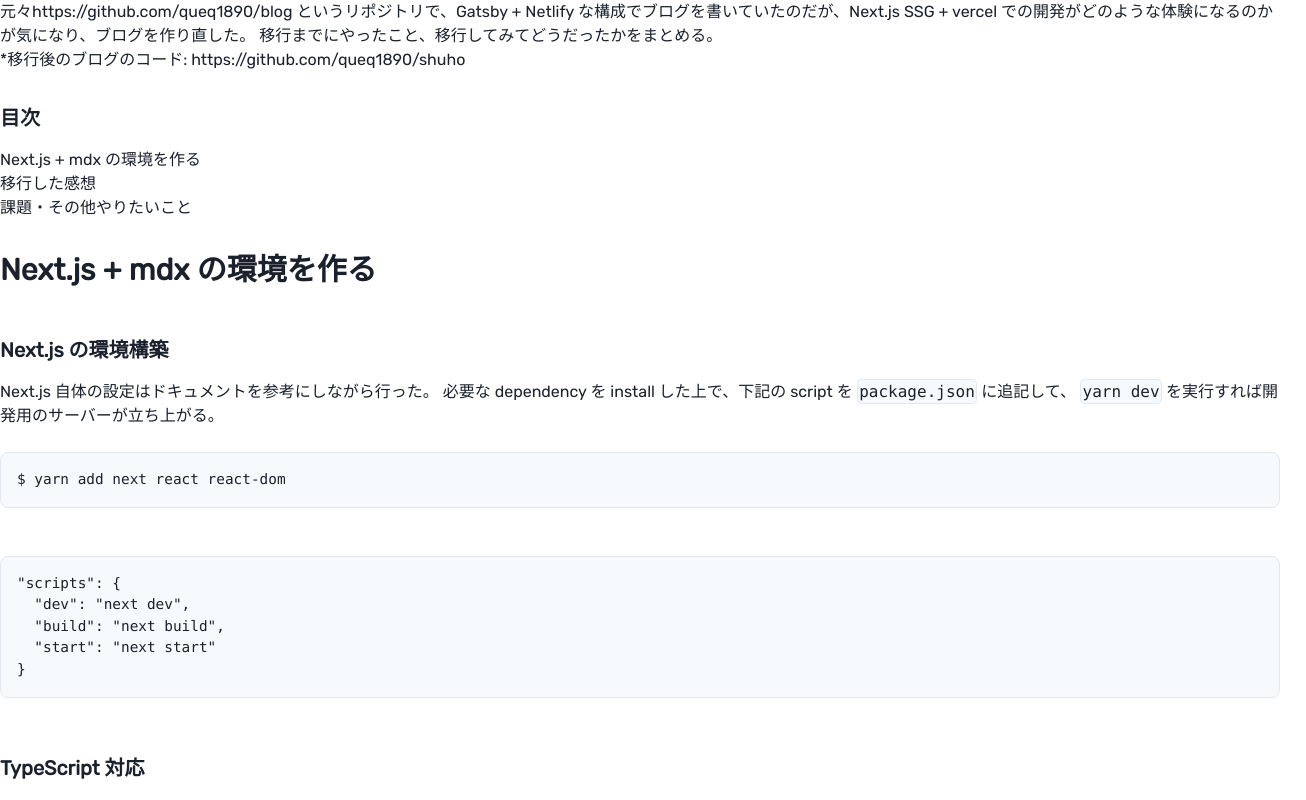
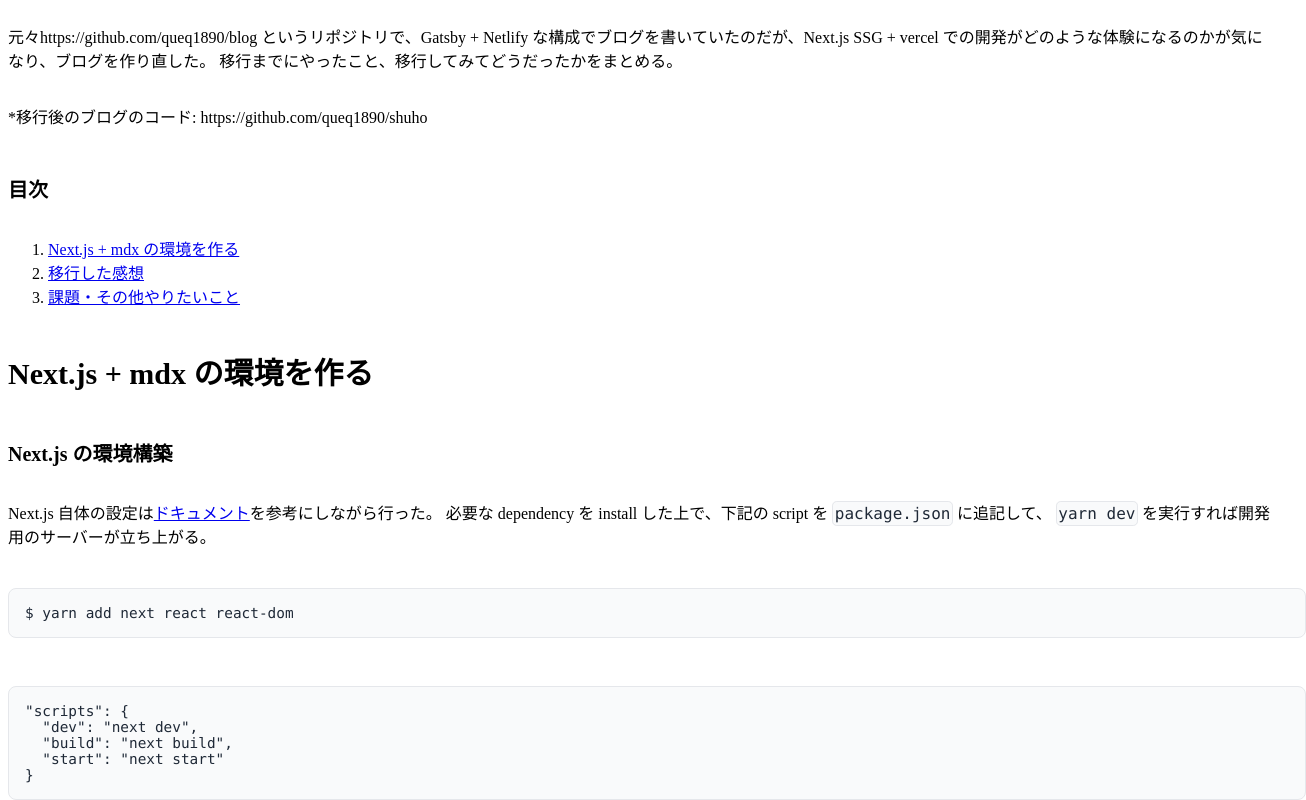
Before and after one commit to queq1890/shuho, a Next.js app: page /blog/new-blog in a window 1280 px wide. Shown: the top 800 px of the page, 1306 px wide, since content can reach past the window. Built offline with nearby package versions, Linux system fonts and the light colour scheme.

Commit message:
Rewrite prism theme

```diff
--- a/src/pages/_app.tsx
+++ b/src/pages/_app.tsx
@@ -2,11 +2,9 @@
 import { AppProps } from 'next/app';
 import { MDXProvider } from '@mdx-js/react';
 import { Global, css } from '@emotion/react';
-import { ChakraProvider } from '@chakra-ui/react';
 import MDXComponents from 'components/molecules/MDXComponents';
 import 'tailwindcss/tailwind.css';
-import theme from 'utility/theme';
-import { prismLightTheme } from 'utility/prismTheme';
+import 'utility/prism.css';
 
 const MyApp = (props: AppProps) => {
   const { Component, pageProps } = props;
@@ -20,7 +18,6 @@
         />
       </Head>
 
-      <ChakraProvider theme={theme}>
       <Global
         styles={css`
           @font-face {
@@ -28,9 +25,6 @@
             src: url('/fonts/Rubik-Regular.ttf');
             font-display: swap;
           }
-
-            /* TODO: Dark mode */
-            ${prismLightTheme}
 
           html {
             min-width: 300px;
@@ -48,7 +42,6 @@
       <MDXProvider components={MDXComponents}>
         <Component {...pageProps} />
       </MDXProvider>
-      </ChakraProvider>
     </>
   );
 };
--- /dev/null
+++ b/src/utility/prism.css
@@ -0,0 +1,132 @@
+code {
+  white-space: pre;
+}
+code:not(.mdx-inline-code),
+pre:not(.mdx-inline-code) {
+  color: #1f2937;
+  background: none;
+  font-family: ui-monospace, SFMono-Regular, Menlo, Monaco, Consolas,
+    'Liberation Mono', 'Courier New', monospace;
+  text-align: left;
+  word-spacing: normal;
+  word-break: normal;
+  word-wrap: normal;
+  -moz-tab-size: 4;
+  -o-tab-size: 4;
+  tab-size: 4;
+  -webkit-hyphens: none;
+  -moz-hyphens: none;
+  -ms-hyphens: none;
+  hyphens: none;
+  width: 100%;
+}
+/* Code blocks */
+pre:not(.mdx-inline-code) {
+  padding: 1rem;
+  margin: 1.5rem 0;
+  overflow: auto;
+  min-width: 100%;
+  font-size: 0.9rem;
+  white-space: nowrap;
+}
+:not(pre) > code:not(.mdx-inline-code),
+pre:not(.mdx-inline-code) {
+  background: #f9fafb;
+  border: 1px solid #e5e7eb;
+  border-radius: 0.5rem;
+}
+/* Inline code */
+:not(pre) > code:not(.mdx-inline-code) {
+  padding: 0.1em;
+  border-radius: 0.3em;
+  white-space: normal;
+}
+.token.comment,
+.token.prolog,
+.token.doctype,
+.token.cdata {
+  color: slategray;
+}
+.token.punctuation {
+  color: #999;
+}
+.token.namespace {
+  opacity: 0.7;
+}
+.token.property,
+.token.tag,
+.token.boolean,
+.token.number,
+.token.constant,
+.token.symbol,
+.token.deleted {
+  color: #905;
+}
+.token.selector,
+.token.attr-name,
+.token.string,
+.token.char,
+.token.builtin,
+.token.inserted {
+  color: #690;
+}
+.token.operator,
+.token.entity,
+.token.url,
+.language-css .token.string,
+.style .token.string {
+  color: #9a6e3a;
+}
+.token.atrule,
+.token.attr-value,
+.token.keyword {
+  color: #07a;
+}
+.token.function,
+.token.class-name {
+  color: #dd4a68;
+}
+.token.regex,
+.token.important,
+.token.variable {
+  color: #e90;
+}
+.token.important,
+.token.bold {
+  font-weight: bold;
+}
+.token.italic {
+  font-style: italic;
+}
+.token.entity {
+  cursor: help;
+}
+.mdx-marker {
+  display: block;
+  margin-left: -1rem;
+  margin-right: -1rem;
+  padding-left: 1rem;
+  padding-right: 1rem;
+  background-color: #e5e7eb;
+  box-shadow: inset 3px 0px 0 0px #2563eb;
+  min-width: fit-content;
+}
+.remark-code-title {
+  padding: 0.5rem 1rem;
+  font-family: ui-monospace, SFMono-Regular, Menlo, Monaco, Consolas,
+    'Liberation Mono', 'Courier New', monospace;
+  background: #e5e7eb;
+  color: #1f2937;
+  border: 1px solid #e5e7eb;
+  border-top-left-radius: 0.5rem;
+  border-top-right-radius: 0.5rem;
+  font-size: 0.8rem;
+  font-weight: 600;
+  margin-bottom: 0;
+  width: 100%;
+  + pre {
+    border-top-left-radius: 0;
+    border-top-right-radius: 0;
+    margin-top: 0;
+  }
+}
--- a/src/utility/prismTheme.ts
+++ /dev/null
@@ -1,230 +0,0 @@
-import { css } from '@emotion/react';
-import { theme } from '@chakra-ui/react';
-
-const prismBaseTheme = css`
-  code {
-    white-space: pre;
-  }
-  code:not(.mdx-inline-code),
-  pre:not(.mdx-inline-code) {
-    color: ${theme.colors.gray[800]};
-    background: none;
-    font-family: ${theme.fonts.mono};
-    font-size: ${theme.fontSizes[2]};
-    text-align: left;
-    word-spacing: normal;
-    word-break: normal;
-    word-wrap: normal;
-    line-height: ${theme.lineHeights[2]};
-    -moz-tab-size: 4;
-    -o-tab-size: 4;
-    tab-size: 4;
-    -webkit-hyphens: none;
-    -moz-hyphens: none;
-    -ms-hyphens: none;
-    hyphens: none;
-    width: 100%;
-  }
-  /* Code blocks */
-  pre:not(.mdx-inline-code) {
-    padding-top: ${theme.space[4]};
-    padding-bottom: ${theme.space[4]};
-    padding-left: ${theme.space[4]};
-    padding-right: ${theme.space[4]};
-    margin: ${theme.space[6]} 0;
-    overflow: auto;
-    min-width: 100%;
-    font-size: 0.9rem;
-    white-space: nowrap;
-  }
-  :not(pre) > code:not(.mdx-inline-code),
-  pre:not(.mdx-inline-code) {
-    background: ${theme.colors.gray[50]};
-    border: 1px solid ${theme.colors.gray[200]};
-    border-radius: ${theme.radii.lg};
-  }
-  /* Inline code */
-  :not(pre) > code:not(.mdx-inline-code) {
-    padding: 0.1em;
-    border-radius: 0.3em;
-    white-space: normal;
-  }
-  .token.comment,
-  .token.prolog,
-  .token.doctype,
-  .token.cdata {
-    color: slategray;
-  }
-  .token.punctuation {
-    color: #999;
-  }
-  .token.namespace {
-    opacity: 0.7;
-  }
-  .token.property,
-  .token.tag,
-  .token.boolean,
-  .token.number,
-  .token.constant,
-  .token.symbol,
-  .token.deleted {
-    color: #905;
-  }
-  .token.selector,
-  .token.attr-name,
-  .token.string,
-  .token.char,
-  .token.builtin,
-  .token.inserted {
-    color: #690;
-  }
-  .token.operator,
-  .token.entity,
-  .token.url,
-  .language-css .token.string,
-  .style .token.string {
-    color: #9a6e3a;
-  }
-  .token.atrule,
-  .token.attr-value,
-  .token.keyword {
-    color: #07a;
-  }
-  .token.function,
-  .token.class-name {
-    color: #dd4a68;
-  }
-  .token.regex,
-  .token.important,
-  .token.variable {
-    color: #e90;
-  }
-  .token.important,
-  .token.bold {
-    font-weight: bold;
-  }
-  .token.italic {
-    font-style: italic;
-  }
-  .token.entity {
-    cursor: help;
-  }
-  .mdx-marker {
-    display: block;
-    margin-left: -${theme.space[4]};
-    margin-right: -${theme.space[4]};
-    padding-left: ${theme.space[4]};
-    padding-right: ${theme.space[4]};
-    background-color: ${theme.colors.gray[200]};
-    box-shadow: inset 3px 0px 0 0px ${theme.colors.blue[600]};
-    min-width: fit-content;
-  }
-  .remark-code-title {
-    padding: ${theme.space[2]} ${theme.space[4]};
-    font-family: ${theme.fonts.mono};
-    background: ${theme.colors.gray[200]};
-    color: ${theme.colors.gray[800]};
-    border: 1px solid ${theme.colors.gray[200]};
-    border-top-left-radius: ${theme.radii.lg};
-    border-top-right-radius: ${theme.radii.lg};
-    font-size: 0.8rem;
-    font-weight: 600;
-    margin-bottom: 0;
-    width: 100%;
-    + pre {
-      border-top-left-radius: 0;
-      border-top-right-radius: 0;
-      margin-top: 0;
-    }
-  }
-`;
-
-export const prismLightTheme = css`
-  ${prismBaseTheme};
-  code:not(.mdx-inline-code),
-  pre:not(.mdx-inline-code) {
-    color: ${theme.colors.gray[800]};
-  }
-  :not(pre) > code:not(.mdx-inline-code),
-  pre:not(.mdx-inline-code) {
-    background: ${theme.colors.gray[50]};
-    border: 1px solid ${theme.colors.gray[200]};
-  }
-  .mdx-marker {
-    background-color: hsla(204, 45%, 96%, 1);
-  }
-`;
-
-export const prismDarkTheme = css`
-  ${prismBaseTheme};
-  :not(pre) > code:not(.mdx-inline-code) {
-    background: #011627;
-  }
-  .token.attr-name {
-    color: rgb(173, 219, 103);
-    font-style: italic;
-  }
-  .token.comment {
-    color: rgb(128, 147, 147);
-  }
-  .token.string,
-  .token.url {
-    color: rgb(173, 219, 103);
-  }
-  .token.variable {
-    color: rgb(214, 222, 235);
-  }
-  .token.number {
-    color: rgb(247, 140, 108);
-  }
-  .token.builtin,
-  .token.char,
-  .token.constant,
-  .token.function {
-    color: rgb(130, 170, 255);
-  }
-  .token.punctuation {
-    color: rgb(199, 146, 234);
-  }
-  .token.selector,
-  .token.doctype {
-    color: rgb(199, 146, 234);
-    font-style: 'italic';
-  }
-  .token.class-name {
-    color: rgb(255, 203, 139);
-  }
-  .token.tag,
-  .token.operator,
-  .token.keyword {
-    color: #ffa7c4;
-  }
-  .token.boolean {
-    color: rgb(255, 88, 116);
-  }
-  .token.property {
-    color: rgb(128, 203, 196);
-  }
-  .token.namespace {
-    color: rgb(178, 204, 214);
-  }
-
-  code:not(.mdx-inline-code),
-  pre:not(.mdx-inline-code) {
-    color: ${theme.colors.gray[50]};
-  }
-
-  :not(pre) > code:not(.mdx-inline-code),
-  pre:not(.mdx-inline-code) {
-    background: ${theme.colors.gray[800]};
-    border: 1px solid ${theme.colors.gray[700]};
-  }
-  .mdx-marker {
-    background-color: ${theme.colors.gray[700]};
-  }
-  .remark-code-title {
-    background: ${theme.colors.gray[700]};
-    color: ${theme.colors.gray[100]};
-    border: 1px solid ${theme.colors.gray[700]};
-  }
-`;
--- a/src/utility/theme.ts
+++ /dev/null
@@ -1,45 +0,0 @@
-import { theme as chakraTheme } from '@chakra-ui/react';
-
-const theme = {
-  ...chakraTheme,
-  fonts: {
-    ...chakraTheme.fonts,
-    body:
-      'Rubik,-apple-system,BlinkMacSystemFont,"Segoe UI",Helvetica,Arial,sans-serif,"Apple Color Emoji","Segoe UI Emoji","Segoe UI Symbol"',
-  },
-  colors: {
-    ...chakraTheme.colors,
-    primary: {
-      50: '#e1ebff',
-      100: '#b1c2ff',
-      200: '#7e99ff',
-      300: '#4c71ff',
-      400: '#1a48ff',
-      500: '#002ee6',
-      600: '#0024b4',
-      700: '#001a82',
-      800: '#000e51',
-      900: '#000521',
-    },
-    secondary: {
-      50: '#ffe1f2',
-      100: '#ffb1d2',
-      200: '#ff7eb2',
-      300: '#ff4c93',
-      400: '#ff1a74',
-      500: '#e6005b',
-      600: '#b40047',
-      700: '#820032',
-      800: '#50001e',
-      900: '#20000b',
-    },
-  },
-  fontWeights: {
-    ...chakraTheme.fontWeights,
-    normal: 400,
-    medium: 600,
-    bold: 700,
-  },
-};
-
-export default theme;
```
Also changed, not shown: .eslintrc.js, 1 other file (tests, documents, lock files or other folders). Lines whose indentation alone changed are shown as unchanged.
